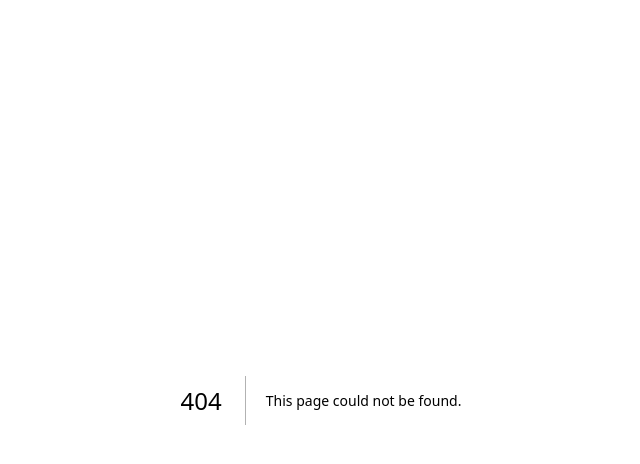
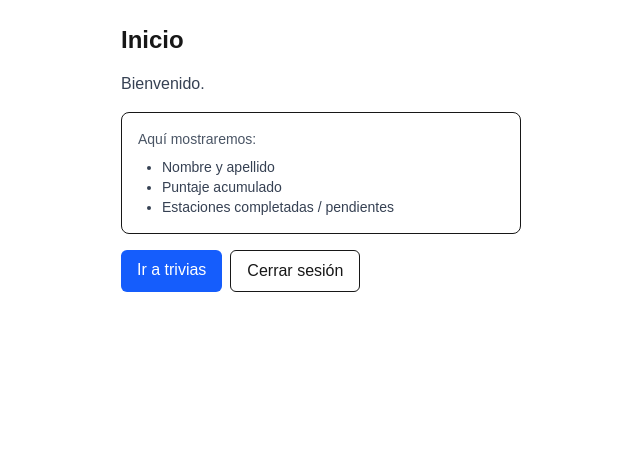
Before and after one commit to Diego-nielsen/midea-app, a Next.js app: page /home in a window 1280 px wide. Before the commit this address had no page. Shown: the top 464 px of the page, without its empty margins (319-959 px from the left). Built offline with nearby package versions, Linux system fonts and the light colour scheme; no server answers.

Commit message:
Create page.tsx

```diff
--- /dev/null
+++ b/app/home/page.tsx
@@ -0,0 +1,44 @@
+// app/home/page.tsx
+'use client';
+
+import { useEffect, useState } from 'react';
+import Link from 'next/link';
+import { supabase } from '@/lib/supabase';
+
+export default function HomePage() {
+  const [email, setEmail] = useState<string | null>(null);
+
+  useEffect(() => {
+    supabase.auth.getUser().then(({ data }) => {
+      setEmail(data.user?.email ?? null);
+    });
+  }, []);
+
+  return (
+    <main className="mx-auto max-w-md p-6 space-y-4">
+      <h1 className="text-2xl font-semibold">Inicio</h1>
+      <p className="text-gray-700">Bienvenido{email ? `, ${email}` : ''}.</p>
+
+      <div className="rounded-lg border p-4 bg-white space-y-2">
+        <p className="text-sm text-gray-600">Aquí mostraremos:</p>
+        <ul className="list-disc pl-6 text-sm text-gray-700">
+          <li>Nombre y apellido</li>
+          <li>Puntaje acumulado</li>
+          <li>Estaciones completadas / pendientes</li>
+        </ul>
+      </div>
+
+      <div className="flex gap-2">
+        <Link href="/trivia-scan" className="rounded-md bg-blue-600 text-white px-4 py-2">
+          Ir a trivias
+        </Link>
+        <button
+          className="rounded-md border px-4 py-2"
+          onClick={async () => { await supabase.auth.signOut(); location.href = '/auth'; }}
+        >
+          Cerrar sesión
+        </button>
+      </div>
+    </main>
+  );
+}
```
